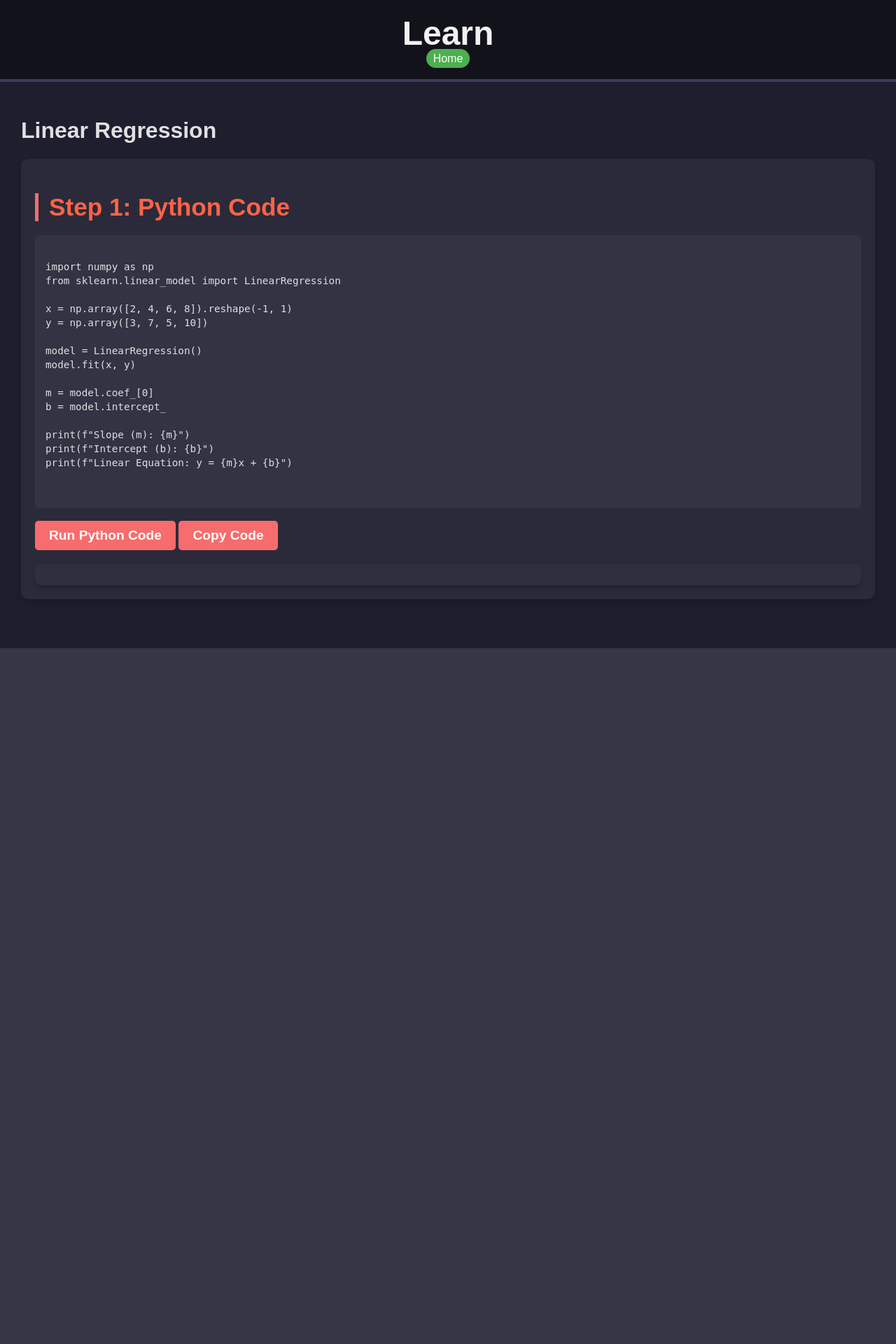
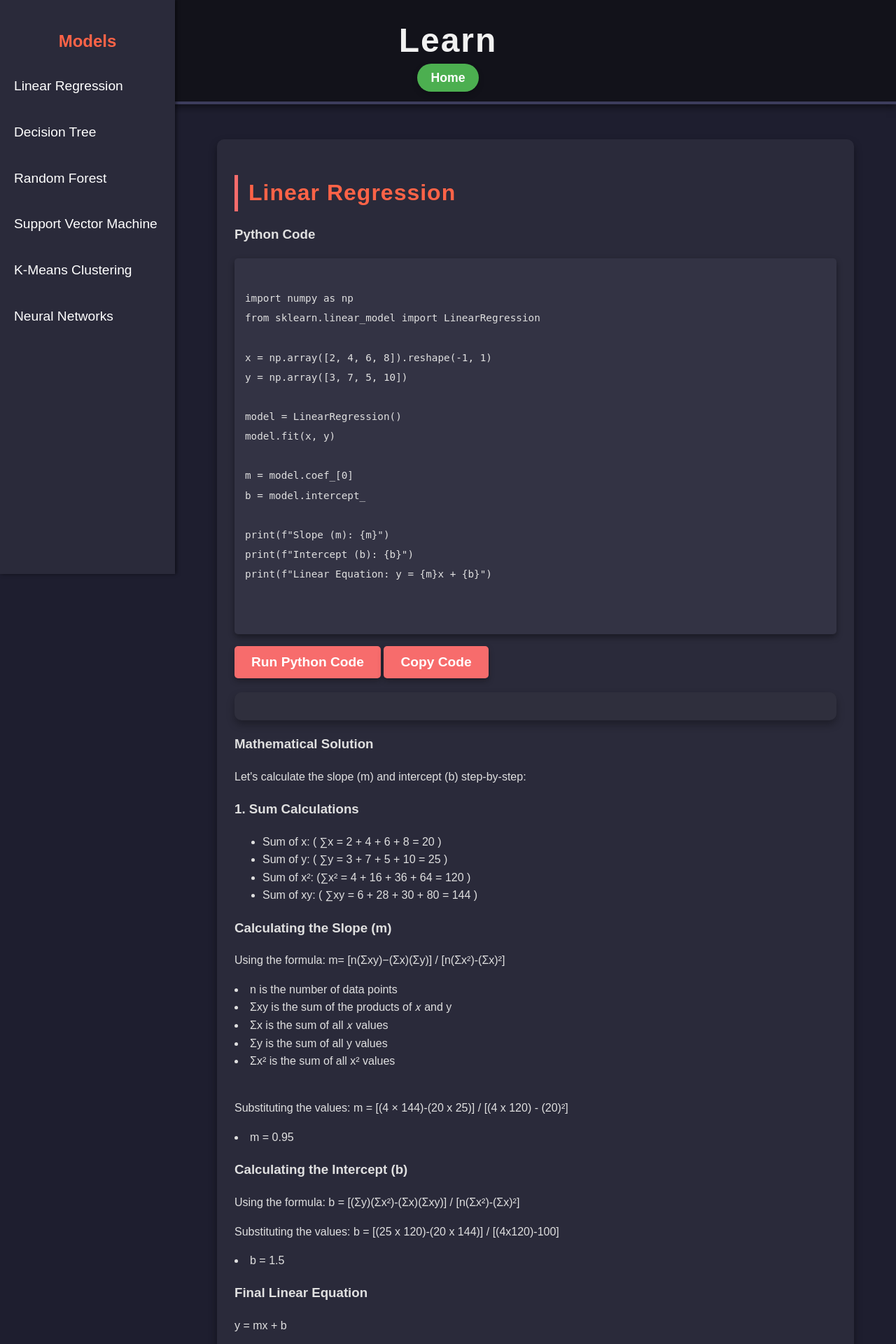
Before and after one commit to ShubhamSupekar/AlgoPlay, a FastAPI app: page /learn in a window 1280 px wide. Shown: the top 1920 px of the page at 70% size. Before the commit the page ends 926 px from the top, so only its background shows below. Run offline with FastAPI, Linux system fonts and the light colour scheme.

Commit message:
changing some styles

```diff
--- a/static/learn.css
+++ b/static/learn.css
@@ -5,6 +5,8 @@ body {
     padding: 0;
     background-color: #1e1e2f;
     color: #e0e0e0;
+    line-height: 1.6;
+    transition: background-color 0.3s ease, color 0.3s ease;
 }
 
 /* Header styling for dark theme */
@@ -14,46 +16,63 @@ header {
     padding: 20px;
     text-align: center;
     border-bottom: 4px solid #3d3d5c;
+    box-shadow: 0 4px 10px rgba(0, 0, 0, 0.5);
+    transition: background-color 0.3s ease;
 }
 
 header h1 {
     font-size: 3em;
     margin: 0;
+    font-weight: bold;
+    letter-spacing: 2px;
 }
 
 /* Home Button Styles */
 .home-button {
-    background-color: #4CAF50; /* Green background for the button */
-    color: white; /* White text */
-    text-decoration: none; /* Remove underline */
-    padding: 5px 10px; /* Padding for button */
-    border-radius: 50px; /* Rounded corners */
-    transition: background-color 0.3s; /* Smooth transition for hover effect */
+    background-color: #4CAF50;
+    color: white;
+    text-decoration: none;
+    padding: 10px 20px;
+    border-radius: 50px;
+    font-size: 1.1em;
+    font-weight: bold;
+    transition: background-color 0.3s, box-shadow 0.3s;
+    box-shadow: 0 4px 8px rgba(0, 0, 0, 0.2);
 }
 
 .home-button:hover {
-    background-color: #45a049; /* Darker green on hover */
+    background-color: #45a049;
+    box-shadow: 0 6px 15px rgba(0, 0, 0, 0.4);
 }
 
 /* Section styling for dark theme */
 main {
     padding: 30px;
+    max-width: 1200px;
+    margin: auto;
 }
 
 section {
     margin-bottom: 40px;
-    padding: 20px;
+    padding: 25px;
     background-color: #2a2a3a;
-    box-shadow: 0 4px 8px rgba(0, 0, 0, 0.2);
+    box-shadow: 0 6px 12px rgba(0, 0, 0, 0.4);
     border-radius: 10px;
+    transition: transform 0.3s ease, box-shadow 0.3s ease;
+}
+
+section:hover {
+    transform: translateY(-10px);
+    box-shadow: 0 10px 20px rgba(0, 0, 0, 0.6);
 }
 
 section h2 {
     color: #ff6347;
-    font-size: 2.2em;
+    font-size: 2.4em;
     margin-bottom: 20px;
     border-left: 5px solid #f76c6c;
     padding-left: 15px;
+    letter-spacing: 1px;
 }
 
 pre {
@@ -64,6 +83,7 @@ pre {
     font-size: 1.1em;
     color: #e0e0e0;
     font-family: 'Courier New', Courier, monospace;
+    box-shadow: 0 4px 8px rgba(0, 0, 0, 0.4);
 }
 
 /* Button styling for dark theme */
@@ -71,30 +91,33 @@ button {
     background-color: #f76c6c;
     border: none;
     color: white;
-    padding: 10px 20px;
+    padding: 12px 24px;
     text-align: center;
     font-size: 1.2em;
     font-weight: bold;
     border-radius: 5px;
     cursor: pointer;
-    transition: background-color 0.3s;
+    transition: background-color 0.3s, transform 0.2s ease, box-shadow 0.2s ease;
+    box-shadow: 0 4px 8px rgba(0, 0, 0, 0.3);
 }
 
 button:hover {
     background-color: #d9534f;
+    transform: translateY(-5px);
+    box-shadow: 0 6px 15px rgba(0, 0, 0, 0.4);
 }
 
 /* Python result and math solution styling for dark theme */
-#python-result, #math-solution {
+#python-result{
     margin-top: 20px;
     background-color: #2f2f3d;
-    padding: 15px;
-    border-radius: 8px;
-    box-shadow: 0 4px 8px rgba(0, 0, 0, 0.2);
-    line-height: 1.6;
+    padding: 20px;
+    border-radius: 10px;
+    box-shadow: 0 6px 12px rgba(0, 0, 0, 0.3);
+    line-height: 1.8;
 }
 
-#python-result p, #math-solution p {
+#python-result p {
     font-size: 1.2em;
     color: #f1f1f1;
 }
@@ -103,38 +126,107 @@ button:hover {
     color: #f76c6c;
 }
 
-#math-solution h3 {
-    font-size: 1.5em;
-    color: #ff6347;
-    margin-top: 15px;
-}
-
-#math-solution ul {
-    list-style: square;
-    padding-left: 20px;
-}
-
-#math-solution ul li {
-    margin-bottom: 10px;
-    font-size: 1.1em;
-}
-
-/* Mathematical formula styling */
-#math-solution p {
-    background-color: #444455;
-    padding: 10px;
-    border-left: 4px solid #f76c6c;
-    margin: 15px 0;
-    font-size: 1.2em;
-    font-family: 'Georgia', serif;
-}
 
 /* Link styling */
 a {
     color: #f76c6c;
     text-decoration: none;
+    transition: color 0.3s ease, text-shadow 0.3s ease;
 }
 
 a:hover {
-    text-decoration: underline;
+    text-shadow: 0 0 5px rgba(247, 108, 108, 0.5);
+    color: #ff7961;
 }
+
+/* Scroll bar customization */
+::-webkit-scrollbar {
+    width: 10px;
+}
+
+::-webkit-scrollbar-thumb {
+    background-color: #555;
+    border-radius: 10px;
+}
+
+::-webkit-scrollbar-thumb:hover {
+    background-color: #888;
+}
+
+/* Footer styling (if applicable) */
+footer {
+    background-color: #12121a;
+    color: #f1f1f1;
+    padding: 10px;
+    text-align: center;
+    border-top: 4px solid #3d3d5c;
+    box-shadow: 0 -4px 10px rgba(0, 0, 0, 0.4);
+    margin-top: 30px;
+    letter-spacing: 1px;
+}
+
+
+/* Sidebar styling */
+.sidebar {
+    width: 250px;
+    height: 100vh;
+    background-color: #2a2a3a;
+    padding-top: 20px;
+    position: fixed;
+    top: 0;
+    left: 0;
+    overflow-y: auto;
+    box-shadow: 2px 0 5px rgba(0, 0, 0, 0.5);
+    transition: width 0.3s;
+}
+
+.sidebar h2 {
+    color: #ff6347;
+    text-align: center;
+    margin-bottom: 20px;
+}
+
+.sidebar ul {
+    list-style: none;
+    padding: 0;
+}
+
+.sidebar ul li {
+    margin: 15px 0;
+}
+
+.sidebar ul li a {
+    text-decoration: none;
+    color: white;
+    font-size: 1.2em;
+    padding: 10px 20px;
+    display: block;
+    transition: background-color 0.3s, color 0.3s;
+}
+
+.sidebar ul li a:hover {
+    background-color: #ff6347;
+    color: white;
+}
+
+/* Content area styling */
+.content {
+    margin-left: 250px; /* Width of the sidebar */
+    padding: 20px;
+    transition: margin-left 0.3s;
+}
+
+.content h1 {
+    font-size: 2.5em;
+    margin-bottom: 20px;
+}
+
+.content section {
+    margin-bottom: 40px;
+}
+
+.content section h2 {
+    color: #ff6347;
+    font-size: 2em;
+    margin-bottom: 10px;
+}
--- a/templates/learn.html
+++ b/templates/learn.html
@@ -41,11 +41,25 @@
         <h1>Learn</h1>
         <a href="/" class="home-button">Home</a>
     </header>
+        <!-- Sidebar Structure -->
+        <div class="sidebar">
+            <h2>Models</h2>
+            <ul>
+                <li><a href="#linear-regression">Linear Regression</a></li>
+                <li><a href="#decision-tree">Decision Tree</a></li>
+                <li><a href="#random-forest">Random Forest</a></li>
+                <li><a href="#svm">Support Vector Machine</a></li>
+                <li><a href="#k-means">K-Means Clustering</a></li>
+                <li><a href="#neural-networks">Neural Networks</a></li>
+            </ul>
+        </div>
+    <main>
 
-    <main>
-    <h1>Linear Regression</h1>
-        <section>
-            <h2>Step 1: Python Code</h2>
+    <!-- Main content area -->
+    <div class="content">
+        <section id = "linear-regression">
+            <h2>Linear Regression</h2>
+            <h3>Python Code</h3>
             <pre>
                 <code id="pythonCode">
 import numpy as np
@@ -68,10 +82,7 @@ print(f"Linear Equation: y = {m}x + {b}")
             <button onclick="showPythonResult()">Run Python Code</button>
             <button onclick="copyToClipboard(document.getElementById('pythonCode').innerText)">Copy Code</button>
             <div id="python-result"></div>
-        </section>
-
-        <section id="math-solution" style="display:none;">
-            <h2>Step 2: Mathematical Solution</h2>
+            <h3>Mathematical Solution</h3>
             <p>Let's calculate the slope (m) and intercept (b) step-by-step:</p>
 
             <h3>1. Sum Calculations</h3>
@@ -82,7 +93,7 @@ print(f"Linear Equation: y = {m}x + {b}")
                 <li>Sum of xy: ( ∑xy = 6 + 28 + 30 + 80 = 144 )</li>
             </ul>
 
-            <h3>2. Calculating the Slope (m)</h3>
+            <h3>Calculating the Slope (m)</h3>
             <p>
                 Using the formula:
                 m= [n(Σxy)−(Σx)(Σy)] / [n(Σx²)-(Σx)²]
@@ -98,7 +109,7 @@ print(f"Linear Equation: y = {m}x + {b}")
                 <li>m = 0.95</li>
             </p>
 
-            <h3>3. Calculating the Intercept (b)</h3>
+            <h3>Calculating the Intercept (b)</h3>
             <p>
                 Using the formula:
                 b = [(Σy)(Σx²)-(Σx)(Σxy)] / [n(Σx²)-(Σx)²]
@@ -109,10 +120,38 @@ print(f"Linear Equation: y = {m}x + {b}")
                 <li>b = 1.5</li>
             </p>
 
-            <h3>4. Final Linear Equation</h3>
+            <h3>Final Linear Equation</h3>
             <p> y = mx + b</p>
             <p>The equation of the line is: ( y = 0.95x + 1.5 )</p>
         </section>
+
+
+        <section id="decision-tree">
+            <h2>Decision Tree</h2>
+            <p>A Decision Tree is a supervised learning method used for classification and regression tasks.</p>
+        </section>
+
+        <section id="random-forest">
+            <h2>Random Forest</h2>
+            <p>Random Forest is an ensemble learning method used for classification, regression, and other tasks.</p>
+        </section>
+
+        <section id="svm">
+            <h2>Support Vector Machine</h2>
+            <p>SVM is a powerful classification algorithm that works well for high-dimensional spaces.</p>
+        </section>
+
+        <section id="k-means">
+            <h2>K-Means Clustering</h2>
+            <p>K-Means is an unsupervised learning algorithm used for clustering data into groups.</p>
+        </section>
+
+        <section id="neural-networks">
+            <h2>Neural Networks</h2>
+            <p>Neural Networks are a class of models inspired by the human brain, used for complex tasks like image and speech recognition.</p>
+        </section>
+    </div>
     </main>
+    <footer></footer>
 </body>
 </html>
```
Also changed, not shown: static/index.css (renamed from static/style.css, +61 -0 lines), templates/index.html (+9 -2 lines).
